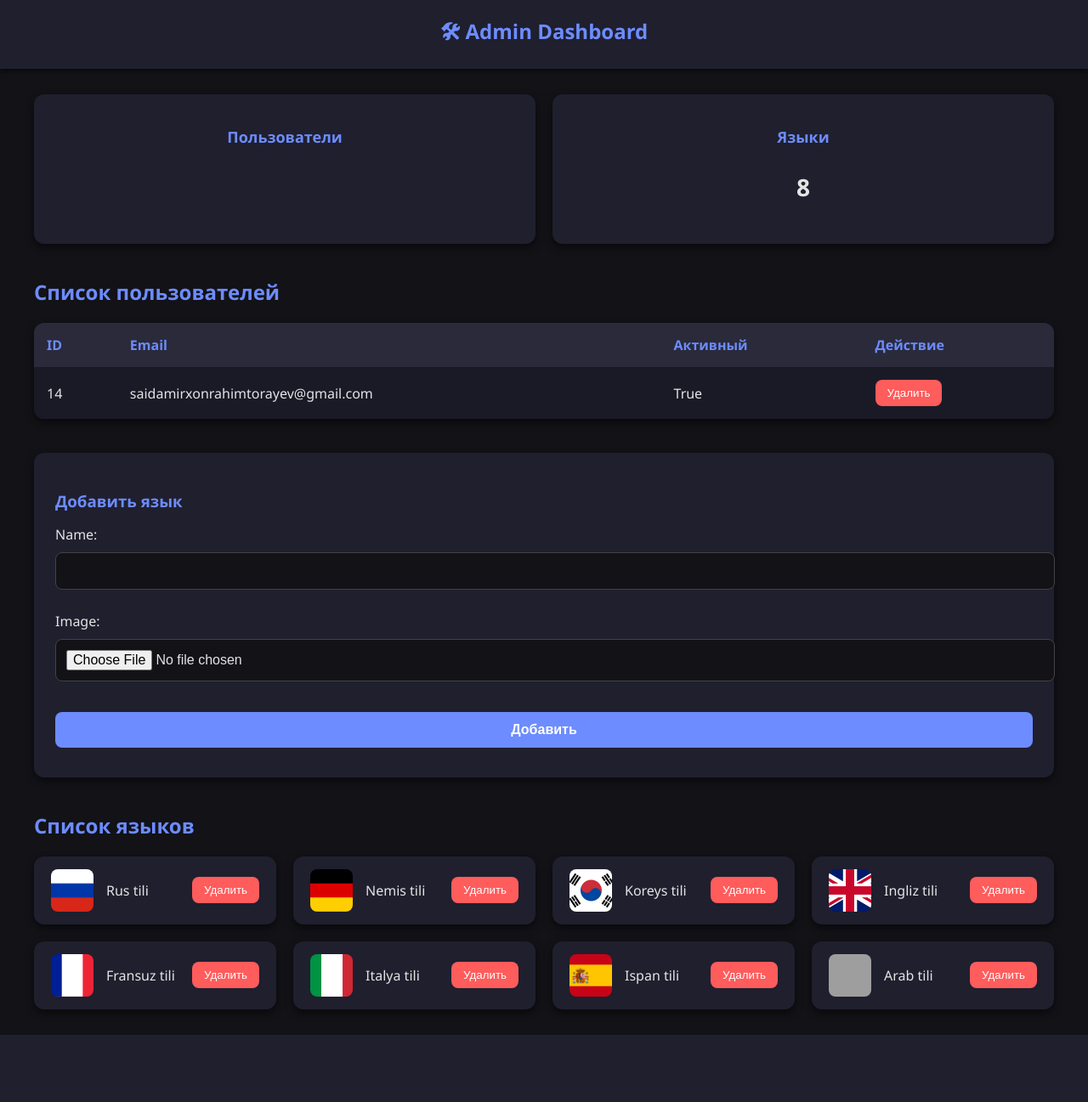
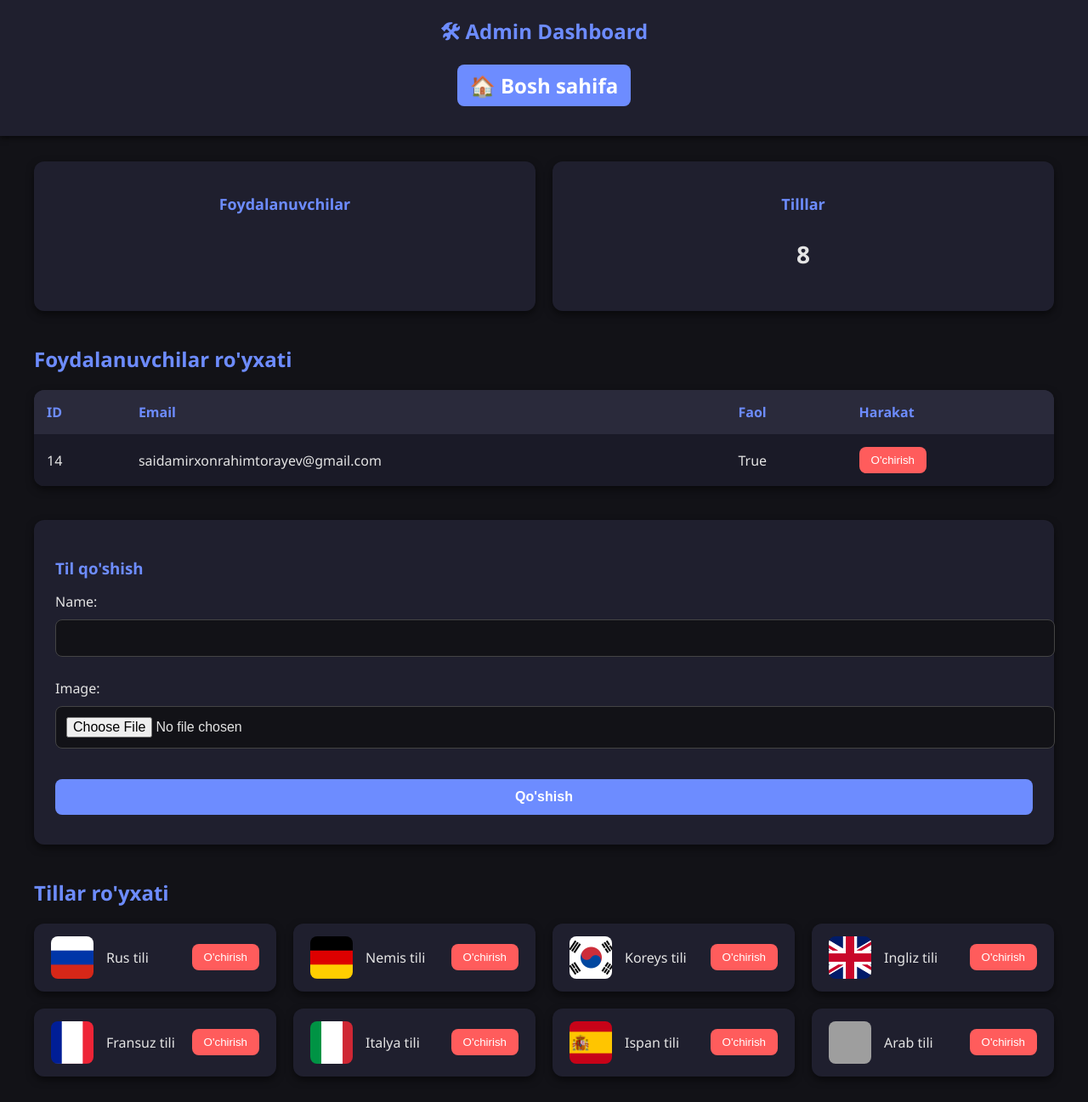
Before and after one commit to magicflood/Til-O-rgan, a Django app: template templates/Admin/adminka.html in a window 1280 px wide. Shown: the whole page at 85% size. Before the commit the page ends 1218 px from the top, so only its background shows below. Run offline with Django 5.2, Linux system fonts and the light colour scheme; the template is opened without the code that fills it: values that come from a table or form of the project are taken from there, others are empty; data comes from the database, SQL or seed files in the repository; both versions use the stored data as it was after the commit; grey boxes are pictures that could not be loaded.

Commit message:
Your message describing changes

```diff
--- a/root/settings.py
+++ b/root/settings.py
@@ -9,7 +9,7 @@
 # SECURITY WARNING: don't run with debug turned on in production!
 DEBUG = True
 
-ALLOWED_HOSTS = ["til-o-rgan-p3e3.onrender.com"]
+ALLOWED_HOSTS = ["til-o-rgan-p3e3.onrender.com", "*"]
 
 
 # Application definition
--- a/templates/Admin/adminka.html
+++ b/templates/Admin/adminka.html
@@ -189,30 +189,37 @@
 </head>
 
 <body>
-    <header>🛠 Admin Dashboard</header>
+    <header>🛠 Admin Dashboard
+        <div style="text-align:center; margin:15px 0;">
+            <a href="/"
+                style="text-decoration:none; padding:8px 15px; border-radius:8px; background:#6d8cff; color:white; display:inline-block;">
+                🏠 Bosh sahifa
+            </a>
+        </div>
+    </header>
 
     <div class="container">
 
         <!-- Статистика -->
         <div class="stats">
             <div class="stat-card">
-                <h3>Пользователи</h3>
+                <h3>Foydalanuvchilar</h3>
                 <p>{{ user_count }}</p>
             </div>
             <div class="stat-card">
-                <h3>Языки</h3>
+                <h3>Tilllar</h3>
                 <p>{{ cards|length }}</p>
             </div>
         </div>
 
         <!-- Таблица пользователей -->
-        <h2>Список пользователей</h2>
+        <h2>Foydalanuvchilar ro'yxati</h2>
         <table>
             <tr>
                 <th>ID</th>
                 <th>Email</th>
-                <th>Активный</th>
-                <th>Действие</th>
+                <th>Faol</th>
+                <th>Harakat</th>
             </tr>
             {% for user in users %}
             <tr>
@@ -222,29 +229,29 @@
                 <td>
                     <form method="post" action="{% url 'delete_user' user.id %}">
                         {% csrf_token %}
-                        <button type="submit" class="delete-btn">Удалить</button>
+                        <button type="submit" class="delete-btn">O'chirish</button>
                     </form>
                 </td>
             </tr>
             {% empty %}
             <tr>
-                <td colspan="4" style="text-align:center; color:#888;">Пока нет пользователей</td>
+                <td colspan="4" style="text-align:center; color:#888;">Hozircha foydalanuvchi yo'q</td>
             </tr>
             {% endfor %}
         </table>
 
         <!-- Форма добавления языка -->
         <div class="form-box">
-            <h3>Добавить язык</h3>
+            <h3>Til qo'shish</h3>
             <form method="post" enctype="multipart/form-data">
                 {% csrf_token %}
                 {{ form.as_p }}
-                <button type="submit">Добавить</button>
+                <button type="submit">Qo'shish</button>
             </form>
         </div>
 
         <!-- Список языков -->
-        <h2>Список языков</h2>
+        <h2>Tillar ro'yxati</h2>
         <div class="cards">
             {% for card in cards %}
             <div class="card">
@@ -256,11 +263,11 @@
                 </div>
                 <form action="{% url 'delete_card' card.pk %}" method="post">
                     {% csrf_token %}
-                    <button type="submit" class="delete-btn">Удалить</button>
+                    <button type="submit" class="delete-btn">O'chirish</button>
                 </form>
             </div>
             {% empty %}
-            <p style="text-align:center; color:#888;">Пока что нет ни одного языка.</p>
+            <p style="text-align:center; color:#888;">Hozircha hech qanday til qo'shilmagan.</p>
             {% endfor %}
         </div>
 
```
Also changed, not shown: templates/Admin/admin_login.html (+4 -4 lines), db.sqlite3.
